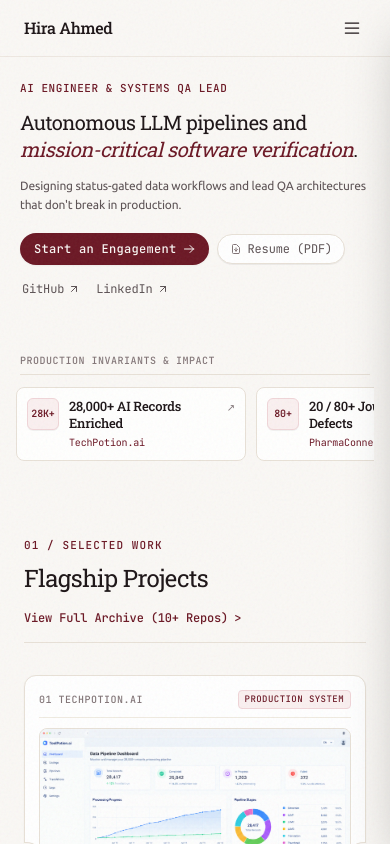
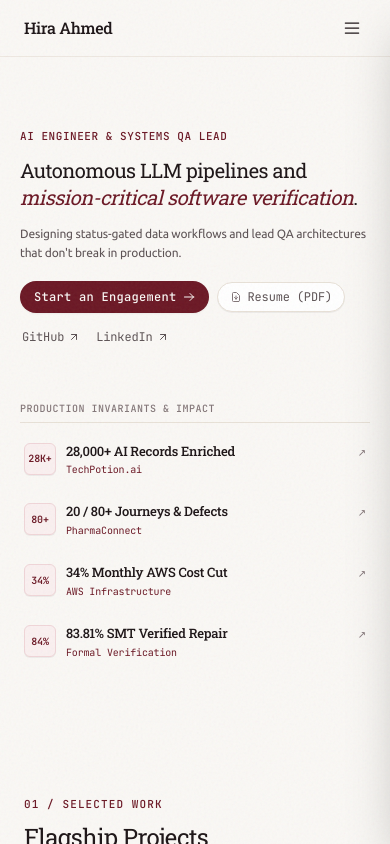
Before and after one commit to hira299/hira-ahmed-portfolio, a React (Vite) app: page / in a window 390 px wide. Shown: the top 844 px of the page. Built offline with nearby package versions, Linux system fonts and the light colour scheme.

Commit message:
style: update hero section layout and spacing
Adjust padding and simplify the layout of the production invariants section to improve visual alignment and responsiveness.

```diff
--- a/src/components/Hero.tsx
+++ b/src/components/Hero.tsx
@@ -63,7 +63,7 @@ export function Hero({ onOpenHireModal, onSelectCaseStudy }: HeroProps) {
   ];
 
   return (
-    <section className="pt-20 sm:pt-40 pb-6 sm:pb-8 bg-[#FAF8F5]">
+    <section className="pt-32 sm:pt-40 pb-20 sm:pb-8 bg-[#FAF8F5]">
       <div className="max-w-6xl mx-auto px-5 sm:px-6">
         {/* Main Hero: Left Bio + Right Production Invariants & Impact */}
         <div className="grid grid-cols-1 lg:grid-cols-12 gap-8 lg:gap-14 items-start">
@@ -210,7 +210,7 @@ export function Hero({ onOpenHireModal, onSelectCaseStudy }: HeroProps) {
               Production Invariants &amp; Impact
             </div>
 
-            <div className="flex sm:flex-col gap-2.5 sm:gap-0 sm:space-y-3 overflow-x-auto sm:overflow-visible pb-1 sm:pb-0 [scrollbar-width:none] [-ms-overflow-style:none] [&::-webkit-scrollbar]:hidden snap-x -mx-1 px-1">
+            <div className="space-y-2.5 sm:space-y-3">
               {productionInvariants.map((item, index) => (
                 <div
                   key={item.label}
@@ -218,9 +218,9 @@ export function Hero({ onOpenHireModal, onSelectCaseStudy }: HeroProps) {
                   style={{
                     transitionDelay: hasEntered ? "0ms" : `${index * 120 + 90}ms`,
                   }}
-                  className={`group shrink-0 w-[230px] sm:w-auto snap-start flex items-start gap-2.5 sm:gap-3.5 p-2.5 sm:p-2 bg-white/90 sm:bg-transparent border border-[#E8E1D7] sm:border-0 rounded-lg hover:bg-white/80 transition-all ${
+                  className={`group flex items-start gap-2.5 sm:gap-3.5 p-2 sm:p-2 -mx-1 sm:-mx-2 rounded-lg hover:bg-white/80 transition-all ${
                     hasEntered ? "duration-200" : "duration-500 ease-out"
-                  } cursor-pointer sm:hover:translate-x-1 ${
+                  } cursor-pointer hover:translate-x-1 ${
                     mounted ? "opacity-100 translate-y-0" : "opacity-0 translate-y-3"
                   }`}
                 >
```
